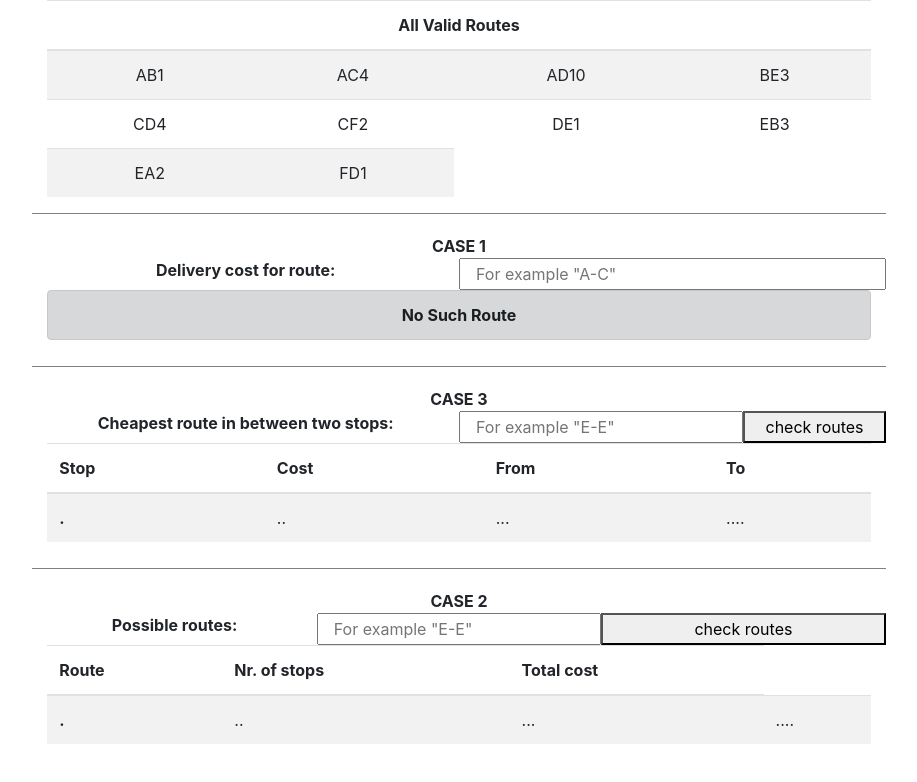
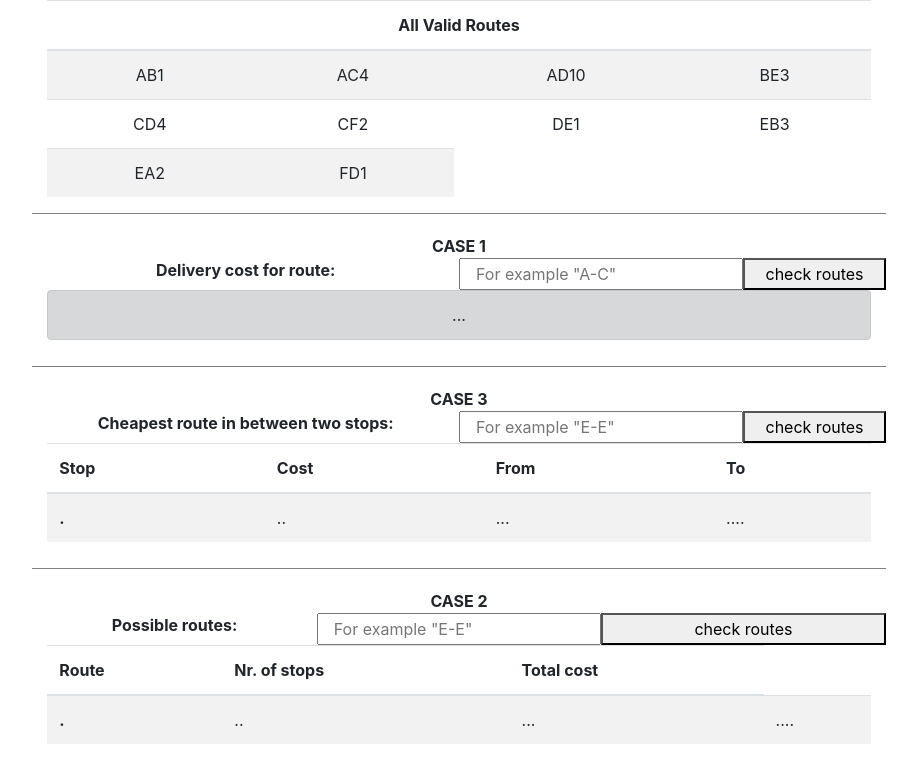
Before and after one commit to SebastianLindback/ACME_delivery_service, a React (Create React App) app in the folder client/: page / in a window 1280 px wide. Shown: the top 782 px of the page, without its empty margins (181-1098 px from the left). Built offline with nearby package versions, Linux system fonts and the light colour scheme.

Commit message:
Added search buttons

```diff
--- a/client/src/components/CheapestRoute.tsx
+++ b/client/src/components/CheapestRoute.tsx
@@ -1,9 +1,9 @@
-import React, { useState } from 'react'
+import React, { useRef, useState } from 'react'
 import { DeliveryRoute } from '../models/DeliveryRoute';
 import CalculateRoutePossibilities from '../utils/CalculateRoutePossibilities';
 
 function CheapestRoute() {
-    const [input, setInput] = useState("");
+    const inputRef = useRef<HTMLInputElement>();
     const [tableBody, setTableBody] = useState<JSX.Element[]>([<tr>
       <th scope="row">.</th>
       <td>..</td>
@@ -12,9 +12,6 @@ function CheapestRoute() {
 
     </tr>]);
 
-    const handleChange = (event: React.ChangeEvent<HTMLInputElement>) => {
-    setInput(event.target.value);
-  };
 
   const getCostSum = (array : DeliveryRoute[]) => {
     let sum = 0;
@@ -30,16 +27,25 @@ function CheapestRoute() {
       }
     }
 
-  const possibleRoutes = CalculateRoutePossibilities(input.toUpperCase());
-  let result : DeliveryRoute[] = [];
-  possibleRoutes.forEach(route => {
-    if (result.length === 0) {result = [...route]}
-    if (getCostSum(result) > getCostSum(route)) {result = [...route]}
-  })
+
 
 
   const createPossibleRouteResult = (possibleRoutes : DeliveryRoute[]) => {
     const row: JSX.Element[] = [];
+
+    if (possibleRoutes.length === 0){
+      row.push(
+        <tr>
+          <th scope="row">No such route</th>
+          <td></td>
+          <td></td>
+          <td></td>
+        </tr>
+      );
+
+      setTableBody(row);
+      return
+    }
 
     possibleRoutes.forEach(route => {
 
@@ -63,7 +69,21 @@ function CheapestRoute() {
 
   }
   const calculateTable = () => {
+    let result : DeliveryRoute[] = [];
+
+    if (!inputRef!.current!.value){
       createPossibleRouteResult(result);
+      return
+    }
+
+    const possibleRoutes = CalculateRoutePossibilities(inputRef!.current!.value);
+    possibleRoutes.forEach(route => {
+      if (result.length === 0) {result = [...route]}
+      if (getCostSum(result) > getCostSum(route)) {result = [...route]}
+    })
+
+    createPossibleRouteResult(result);
+
   }
 
 
@@ -73,12 +93,11 @@ function CheapestRoute() {
       <div className='col-12 text-center mx-auto'><span><strong> CASE 3 </strong></span></div>
       <label className="col-6 text-center"><strong>Cheapest route in between two stops: </strong></label>
       <input
+        ref={inputRef as React.LegacyRef<HTMLInputElement>}
         className="col-4"
         type="text"
-        onChange={handleChange}
-        value={input}
         placeholder='For example "E-E"'
-        onKeyPress={onKeyPress}
+        onKeyDown={onKeyPress}
         >
 
       </input>
--- a/client/src/components/DeliveryCost.tsx
+++ b/client/src/components/DeliveryCost.tsx
@@ -1,35 +1,52 @@
-import React, { useState } from 'react'
+import React, { useRef, useState } from 'react'
 import CalculateRoute from '../utils/CalculateRoute';
 
 function DeliveryCost() {
-  const [input, setInput] = useState("")
+  const inputRef = useRef<HTMLInputElement>();
+  const [searchResult, setSearchResult] = useState<JSX.Element>(<span>...</span>)
+  const getValidRoute = () => {
+    if (inputRef.current === undefined) return <></>
 
-  const handleChange = (event: React.ChangeEvent<HTMLInputElement>) => {
-    setInput(event.target.value);
-  };
+    const routes = CalculateRoute(inputRef!.current!.value);
+    if (routes === undefined) return <strong>No Such Route</strong>
+
+    return (<span>
+      The delivery cost for route <strong>
+        {routes.node_ofOrigin + "-" + routes.node_ofDestination}
+      </strong> is <strong>
+        {routes.cost}
+      </strong>
+    </span>)
+
+  }
+  const onKeyPress = (event: React.KeyboardEvent<HTMLInputElement>) => {
+    if (event.key === "Enter") {
+      onclick();
+      }
+    }
+
+  const onclick = () => {
+    setSearchResult(getValidRoute());
 
 
-
-  const result = CalculateRoute(input);
-
-
+  }
   return (
     <div className='row col-sm-12  col-lg-8 d-flex flex-colum justify-content-center mx-auto case' >
       <div className='col-12 text-center mx-auto'><span><strong> CASE 1 </strong></span></div>
       <label className="col-6 text-center"><strong>Delivery cost for route: </strong></label>
       <input
-        className="col-6"
+        ref={inputRef as React.LegacyRef<HTMLInputElement>}
+        className="col-4"
         type="text"
-        onChange={handleChange}
         placeholder={'For example "A-C"'}
-        value={input}>
+        onKeyDown={onKeyPress}
+        maxLength={3}
+        >
       </input>
-
+      <button className='col-2' onClick={onclick}>check routes</button>
       <div className='row col-12 d-flex flex-colum justify-content-center mx-auto'>
         <div className='alert alert-dark col-12 text-center'>
-          {(result)
-          ? <span> The delivery cost for route <strong> {result.node_ofOrigin + "-" + result.node_ofDestination} </strong> is <strong>{result.cost}</strong></span>
-          : <strong>No Such Route</strong>}
+          {searchResult}
           </div>
       </div>
     </div>
--- a/client/src/components/RoutePossibilityComponent.tsx
+++ b/client/src/components/RoutePossibilityComponent.tsx
@@ -1,32 +1,31 @@
-import React, { useState } from 'react'
+import React, { useRef, useState } from 'react'
 import { DeliveryRoute } from '../models/DeliveryRoute';
 import CalculateRoutePossibilities from '../utils/CalculateRoutePossibilities';
 
 function RoutePossibilityComponent() {
-  const [input, setInput] = useState("")
+  const inputRef = useRef<HTMLInputElement>();
+
   const [tableBody, setTableBody] = useState<JSX.Element[]>([<tr>
     <th scope="row">.</th>
     <td>..</td>
     <td>...</td>
     <td>....</td>
   </tr>]);
+
   const [tableHeader, setTableHeader] = useState<JSX.Element>(<tr>
     <th scope="col">Route</th>
     <th scope="col">Nr. of stops</th>
     <th scope="col">Total cost</th>
   </tr>);
 
-  const handleChange = (event: React.ChangeEvent<HTMLInputElement>) => {
-    setInput(event.target.value);
-    calculateTable();
-  };
   const onKeyPress = (event: React.KeyboardEvent<HTMLInputElement>) => {
     if (event.key === "Enter") {
         calculateTable();
       }
     }
   const calculateTable = () => {
-    createPossibleRouteResult(CalculateRoutePossibilities(input));
+    if(inputRef.current)
+    createPossibleRouteResult(CalculateRoutePossibilities(inputRef.current.value));
 
   }
   const tableClick = (route : DeliveryRoute[]) =>{
@@ -77,11 +76,10 @@ function RoutePossibilityComponent() {
       <div className='col-12 text-center mx-auto'><span><strong> CASE 2 </strong></span></div>
         <label className='col-4 text-center'><strong> Possible routes: </strong></label>
           <input
+            ref={inputRef as React.LegacyRef<HTMLInputElement>}
             className='col-4 '
             type="text"
-            onChange={handleChange}
             placeholder='For example "E-E"'
-            value={input}
             maxLength={3}
             onKeyPress={onKeyPress}
           />
--- a/client/src/utils/CalculateRoute.ts
+++ b/client/src/utils/CalculateRoute.ts
@@ -9,8 +9,11 @@ function CalculateRoute(UserInput : string) {
       node_ofDestination : route.substring(1,2),
       cost : parseInt(route.substring(2))}
     ) )
-    const userNodes = UserInput.split("-");
-
+    const formatInput = (input: string) => {
+      if (!input.includes("-")) input = input.substring(0,1) + "-" + input.substring(2,1);
+      return input.toUpperCase();;
+    }
+    const userNodes = formatInput(UserInput).split("-");
     // Match the user nodes with the valid routes
       const result = validRoutes.find(
         route => (
```
Lines whose indentation alone changed are shown as unchanged.
